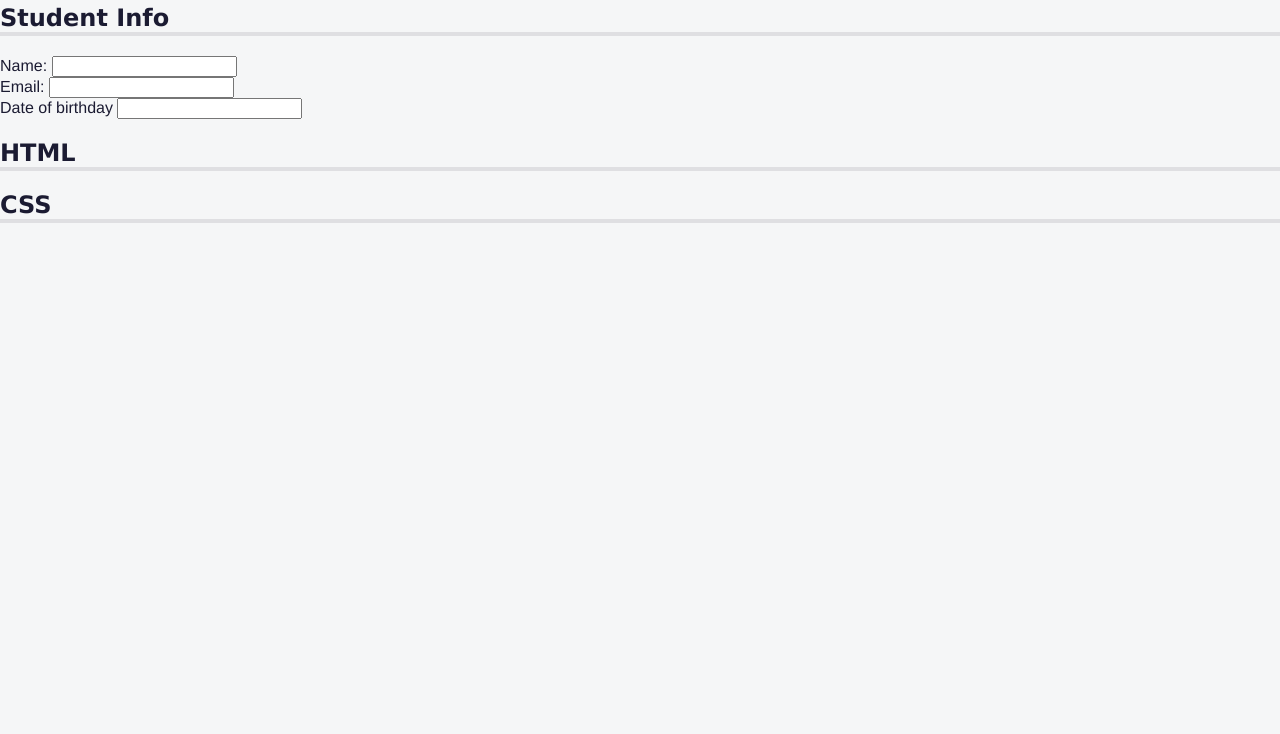
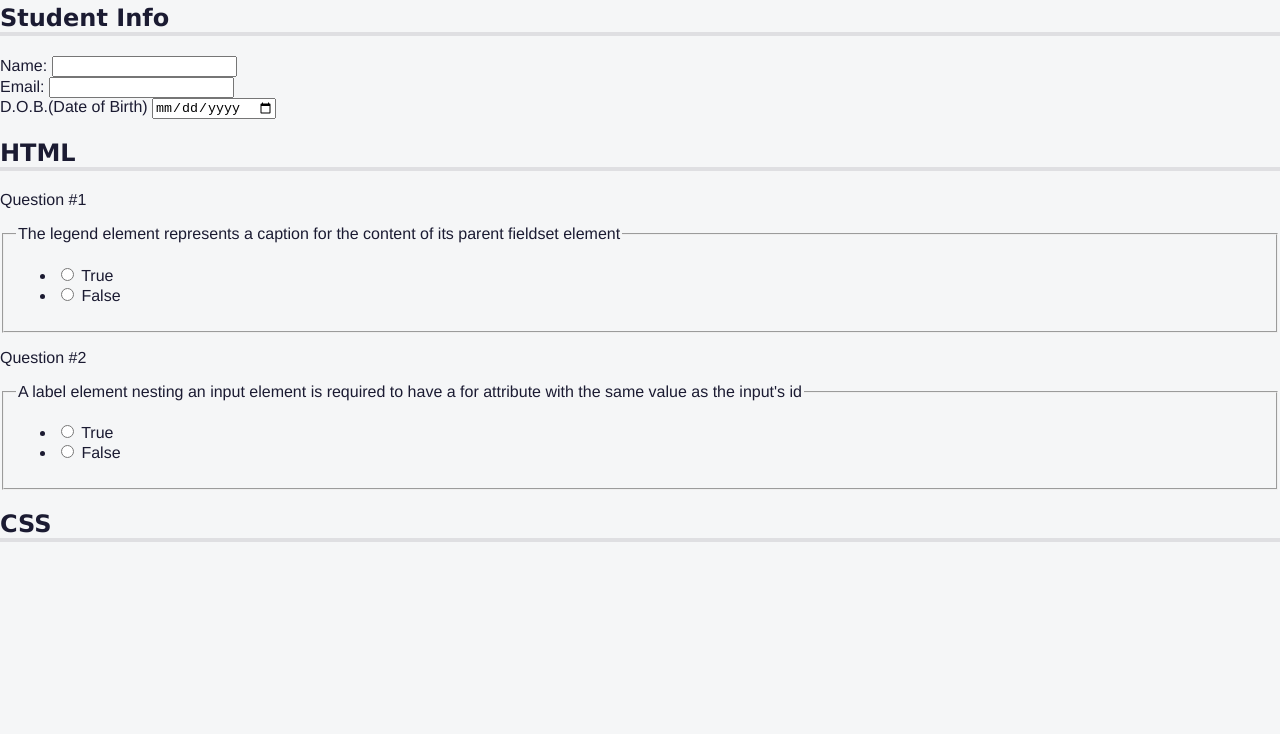
Before and after one commit to Raguf/Accessibility-Quiz, a plain HTML site: page index.html in a window 1280 px wide. Shown: the part 66-800 px from the top of the page. Drawn offline with Linux system fonts and the light colour scheme.

Commit message:
Add new section

```diff
--- a/index.html
+++ b/index.html
@@ -12,7 +12,11 @@
   </head>
   <body>
     <header>
-      <h1>Accessibility Quiz</h1>
+      <img
+        id="logo"
+        src="https://cdn.freecodecamp.org/platform/universal/fcc_primary.svg"
+      />
+      <h1>HTML/CSS Quiz</h1>
       <nav>
         <ul>
           <li><a href="#student-info">INFO</a></li>
@@ -30,22 +34,76 @@
           <h2 id="student-info">Student Info</h2>
           <div class="info">
             <label for="student-name">Name:</label>
-            <input id="student-name" />
+            <input type="text" name="student-name" id="student-name" />
           </div>
           <div class="info">
             <label for="student-email">Email:</label>
-            <input id="student-email" />
+            <input type="email" name="student-email" id="student-email" />
           </div>
           <div class="info">
-            <label for="birth-date">Date of birthday</label>
-            <input id="birth-date" />
+            <label for="birth-date"
+              >D.O.B.<span class="sr-only">(Date of Birth)</span></label
+            >
+            <input type="date" name="birth-date" id="birth-date" />
           </div>
         </section>
         <section role="region" aria-labelledby="html-questions">
           <h2 id="html-questions">HTML</h2>
+          <div class="question-block">
+            <p>1</p>
+            <fieldset class="question" name="html-question-one">
+              <legend>
+                The legend element represents a caption for the content of its
+                parent fieldset element
+              </legend>
+              <ul class="answers-list">
+                <li>
+                  <label for="q1-a1">
+                    <input type="radio" id="q1-a1" value="true" name="q1" />
+                    True
+                  </label>
+                </li>
+                <li>
+                  <label for="q1-a2">
+                    <input type="radio" id="q1-a2" value="false" name="q1" />
+                    False
+                  </label>
+                </li>
+              </ul>
+            </fieldset>
+          </div>
+          <div class="question-block">
+            <p>2</p>
+            <fieldset class="question">
+              <legend>
+                A label element nesting an input element is required to have a
+                for attribute with the same value as the input's id
+              </legend>
+              <ul class="answers-list">
+                <li>
+                  <label for="q2-a1">
+                    <input type="radio" id="q2-a1" value="true" name="q2" />
+                    True
+                  </label>
+                </li>
+                <li>
+                  <label for="q2-a2">
+                    <input type="radio" id="q2-a2" value="false" name="q2" />
+                    False
+                  </label>
+                </li>
+              </ul>
+            </fieldset>
+          </div>
         </section>
         <section role="region" aria-labelledby="css-questions">
           <h2 id="css-questions">CSS</h2>
+          <div class="formrow">
+            <div class="question-block"></div>
+            <div class="answer"></div>
+            <div class="question-block"></div>
+            <div class="answer"></div>
+          </div>
         </section>
       </form>
     </main>
--- a/styles.css
+++ b/styles.css
@@ -34,6 +34,7 @@ nav > ul {
   display: flex;
   justify-content: space-evenly;
 }
+
 h1,
 h2 {
   font-family: "Verdana", sans-serif;
@@ -41,3 +42,7 @@ h2 {
 h2 {
   border-bottom: 4px solid #dfdfe2;
 }
+
+p::before {
+  content: "Question #";
+}
```
